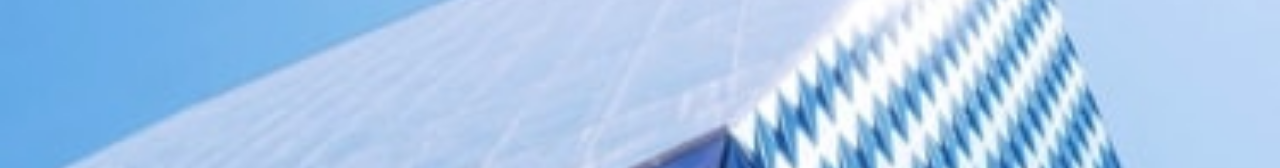
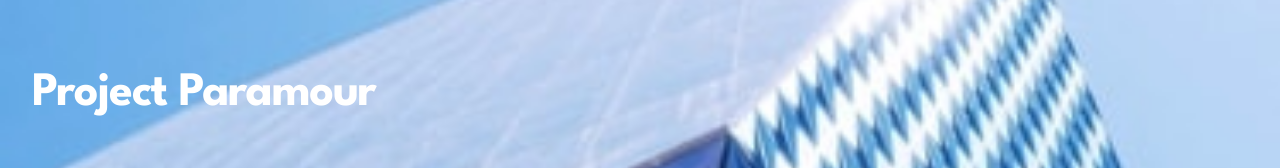
Before and after one commit to achiewe/arch-studio-multi-page-website, a Next.js app: page / in a window 1280 px wide. Shown: the part 282-450 px from the top of the page. Built offline with nearby package versions, Linux system fonts and the light colour scheme.

Commit message:
add title about project paramour

```diff
--- a/src/app/components/Home/ProjectParamourInfo.tsx
+++ b/src/app/components/Home/ProjectParamourInfo.tsx
@@ -8,8 +8,14 @@ export default function ProjectParamourInfo(): JSX.Element {
 
   return (
     <div
-      className="w-full h-[560px] flex bg-heroPattern bg-no-repeat bg-cover"
+      className="w-full h-[560px] flex bg-heroPattern bg-no-repeat bg-cover px-[32px] justify-center items-center flex-col gap-[83px]"
       style={styleBack}
-    ></div>
+    >
+      <div className="w-full flex flex-col gap-[11px] items-start">
+        <h1 className="text-[48px] text-[#FFF] font-bold leading-[48px] tracking-[-1.2px]">
+          Project Paramour
+        </h1>
+      </div>
+    </div>
   );
 }
```
